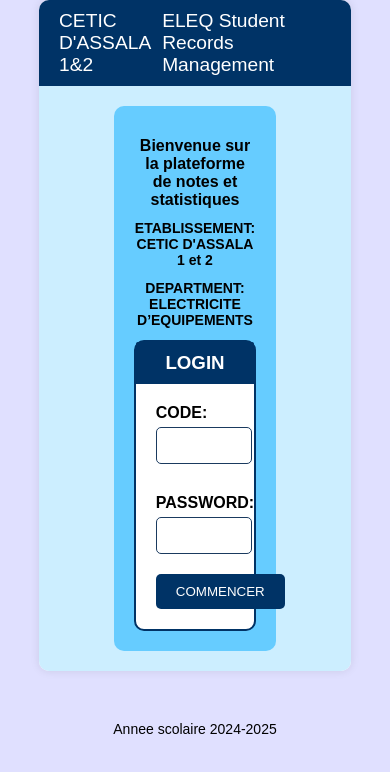
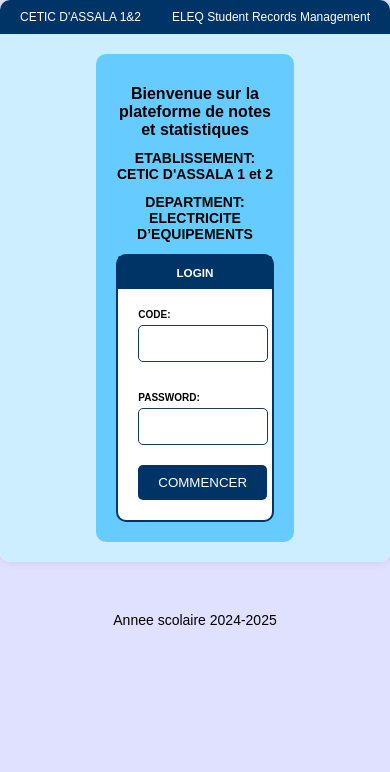
Before and after one commit to Delagrace/school-stat-app, a plain HTML site: page index.html in a window 390 px wide. Drawn offline with Linux system fonts and the light colour scheme.

Commit message:
Update index.html

```diff
--- a/index.html
+++ b/index.html
@@ -13,12 +13,23 @@
         }
 		.container {
             width: 80%;
+	    max-width: 1200px;
             margin: 0 auto;
             background-color: #ffffff;
             border-radius: 10px;
             overflow: hidden;
             box-shadow: 0 0 10px rgba(0, 0, 0, 0.1);
         }
+	/* Responsive styles */
+@media (max-width: 600px) {
+    body {
+        font-size: 10px;
+    }
+    .container {
+        width: 100%;
+
+    }
+}
 
         header {
             display: flex;
```
